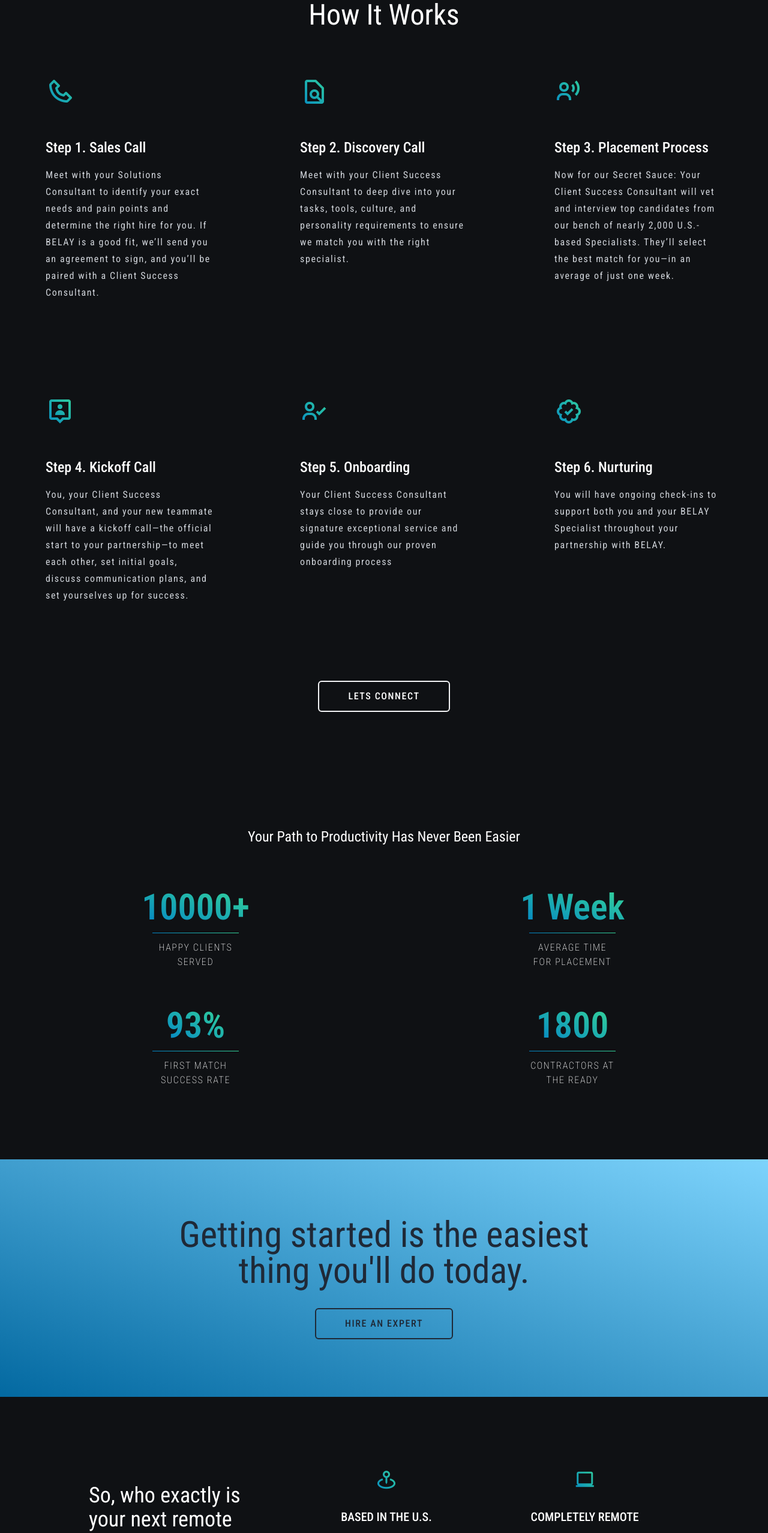
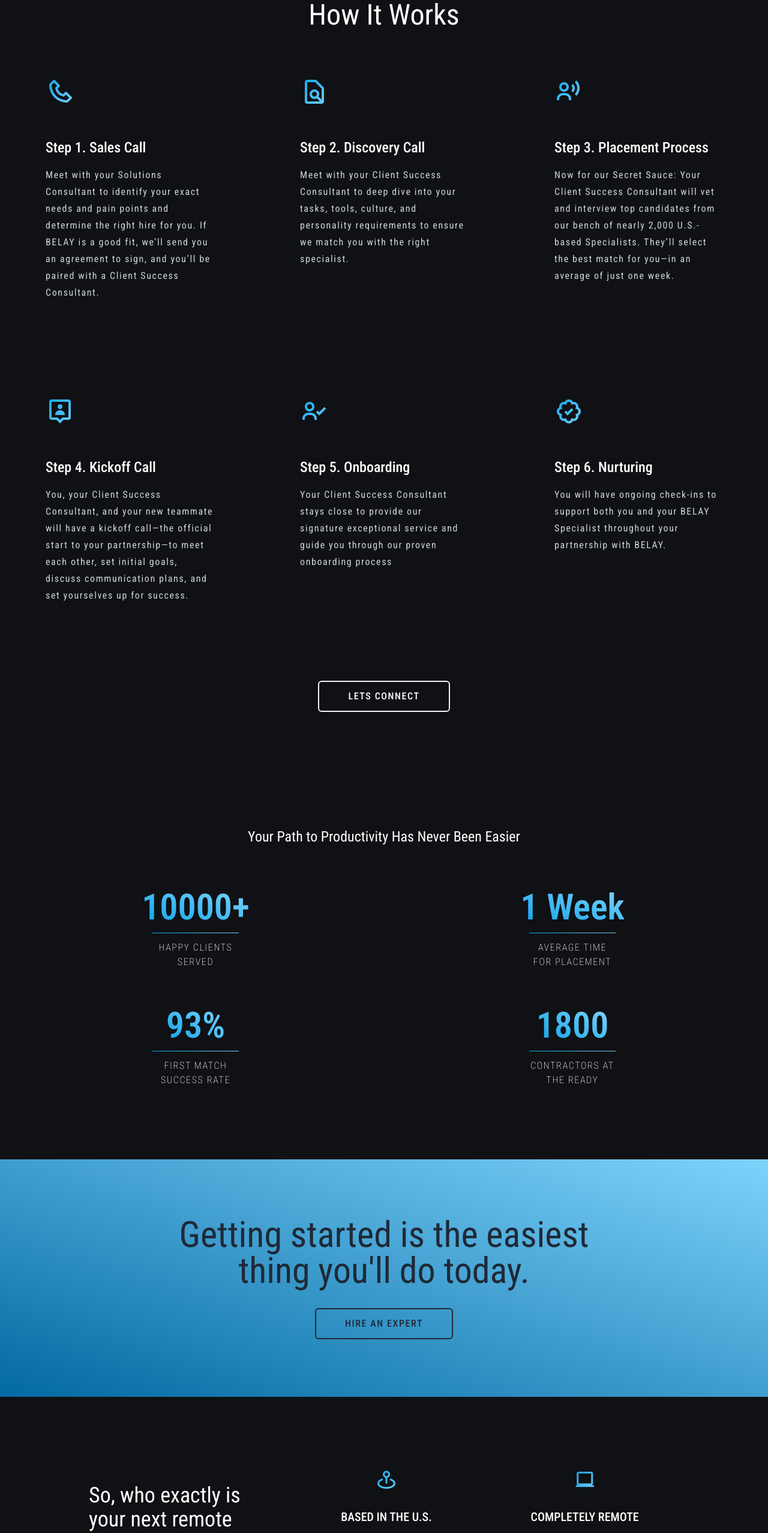
Before and after one commit to shaz1d/assist-xpert, a Next.js app: page / in a window 1280 px wide. Shown: the part 2300-4856 px from the top of the page at 60% size. Built offline with nearby package versions, Linux system fonts and the light colour scheme.

Commit message:
color change

```diff
--- a/components/Navbar.tsx
+++ b/components/Navbar.tsx
@@ -62,14 +62,11 @@
         </div>
       </nav>
       <div
-        style={{
-          background: "linear-gradient(135deg, #1a252b 0%, #03344f 100%)",
-        }}
         className={cn(
           open
             ? "opacity-1 pointer-events-all"
             : "opacity-0 pointer-events-none",
-          "fixed h-screen w-full top-0 z-10 transition duration-500 pt-16 overflow-y-scroll scrollbar-none"
+          "fixed h-screen w-full top-0 z-10 transition duration-500 pt-16 overflow-y-scroll scrollbar-none bg-gradient-to-br from-primary to-sky-300"
         )}
       >
         <div className="container-x">
--- a/components/sections/Achivements.tsx
+++ b/components/sections/Achivements.tsx
@@ -12,11 +12,11 @@
           {achivements.map((item, index) => {
             return (
               <div className=" px-12 py-6 text-center" key={index}>
-                <h2 className="text-6xl font-semibold bg-gradient-to-tr from-sky-600 to-emerald-400 inline-block text-transparent bg-clip-text group-hover:text-cyan-50">
+                <h2 className="text-6xl font-semibold bg-gradient-to-tr from-primary to-sky-300 inline-block text-transparent bg-clip-text group-hover:text-cyan-50">
                   {item.title}
                 </h2>
                 <div className="w-32 md:w-36 mx-auto">
-                  <div className="w-full h-px bg-gradient-to-r from-sky-600 to-emerald-400 my-3"></div>
+                  <div className="w-full h-px bg-gradient-to-r from-primary to-sky-300 my-3"></div>
                   <p className=" uppercase font-extralight tracking-widest">
                     {item.text}
                   </p>
--- a/components/sections/Extras.tsx
+++ b/components/sections/Extras.tsx
@@ -22,9 +22,9 @@
                   key={index}
                   className=" rounded-lg text-center p-6 lg:px-12 pb-16 relative group"
                 >
-                  <div className=" opacity-0 group-hover:opacity-100 transition-all duration-200 absolute inset-0 bg-gradient-to-tl from-emerald-500 to-sky-500 rounded-lg"></div>
+                  <div className=" opacity-0 group-hover:opacity-100 transition-all duration-200 absolute inset-0 bg-gradient-to-br from-primary to-sky-300 rounded-lg"></div>
                   <div className=" relative">
-                    <span className="text-4xl mb-6 bg-gradient-to-tr from-sky-600 to-emerald-400 inline-block text-transparent bg-clip-text group-hover:text-cyan-50">
+                    <span className="text-4xl mb-6 bg-gradient-to-br from-primary to-sky-300 inline-block text-transparent bg-clip-text group-hover:text-cyan-50">
                       <i className={item.icon}></i>
                     </span>
                     <h3 className="uppercase mb-4 text-lg md:text-xl font-medium">
--- a/components/sections/Footer.tsx
+++ b/components/sections/Footer.tsx
@@ -11,7 +11,7 @@
   return (
     <footer>
       <div className="section pb-0">
-        <div className="container">
+        <div className="container-x">
           <div className=" grid grid-cols-1 md:grid-cols-2 gap-12 text-sm text-gray-300">
             <div className=" flex flex-col gap-y-4">
               <div className="flex items-end gap-2 mb-8">
@@ -65,7 +65,7 @@
           </div>
         </div>
         <div className="py-8 mt-8 bg-slate-100 text-gray-800">
-          <div className="container">
+          <div className="container-x">
             <p className="text-sm font-light leading-7">
               <span className=" bg-green-500 uppercase p-1 font-medium tracking-widest mr-1">
                 IMITATED BUT NEVER DUPLICATED:
@@ -84,7 +84,7 @@
             </p>
           </div>
         </div>
-        <div className="container">
+        <div className="container-x">
           <div className=" grid grid-cols-1 md:grid-cols-2 py-4 text-xs gap-4">
             <div className="flex items-center tracking-widest justify-center md:justify-start">
               © 2024 Assist Xpert. Privacy | Terms | Diversity & Inclusion
--- a/components/sections/HowItWorks.tsx
+++ b/components/sections/HowItWorks.tsx
@@ -15,9 +15,9 @@
                 className=" relative rounded-lg p-8 md:py-12 md:px-14 group"
                 key={index}
               >
-                <div className=" transition-all duration-200 opacity-0 group-hover:opacity-100 absolute inset-0 rounded-lg bg-gradient-to-tl from-emerald-500 to-cyan-500"></div>
+                <div className=" transition-all duration-200 opacity-0 group-hover:opacity-100 absolute inset-0 rounded-lg bg-gradient-to-br from-primary to-sky-300"></div>
                 <div className="relative pb-8">
-                  <div className=" text-5xl mb-12 bg-gradient-to-tr from-sky-600 to-emerald-400 inline-block text-transparent bg-clip-text group-hover:text-cyan-50">
+                  <div className=" text-5xl mb-12 bg-gradient-to-br from-primary to-sky-300 inline-block text-transparent bg-clip-text group-hover:text-cyan-50">
                     <i className={item.icon}></i>
                   </div>
                   <h3 className=" text-2xl mb-4 font-medium">{item.step}</h3>
--- a/components/sections/SalesBanner.tsx
+++ b/components/sections/SalesBanner.tsx
@@ -3,11 +3,11 @@
 const SalesBanner = () => {
   return (
     <section className=" section bg-gradient-to-tl from-sky-400 to-sky-500">
-      <div className=" container">
+      <div className=" container-x">
         <div className="grid grid-cols-1 md:grid-cols-2 gap-y-12">
           <div className=" space-y-5">
             <h2 className=" text-4xl tracking-wider leading-10 mb-10">
-              Work can be stressful. <br /> Hiring doesn't have to be.
+              Work can be stressful. <br /> Hiring doesn&apos;t have to be.
             </h2>
             <p className=" tracking-wider">
               When you realize you need help, the last thing you want is to
```
